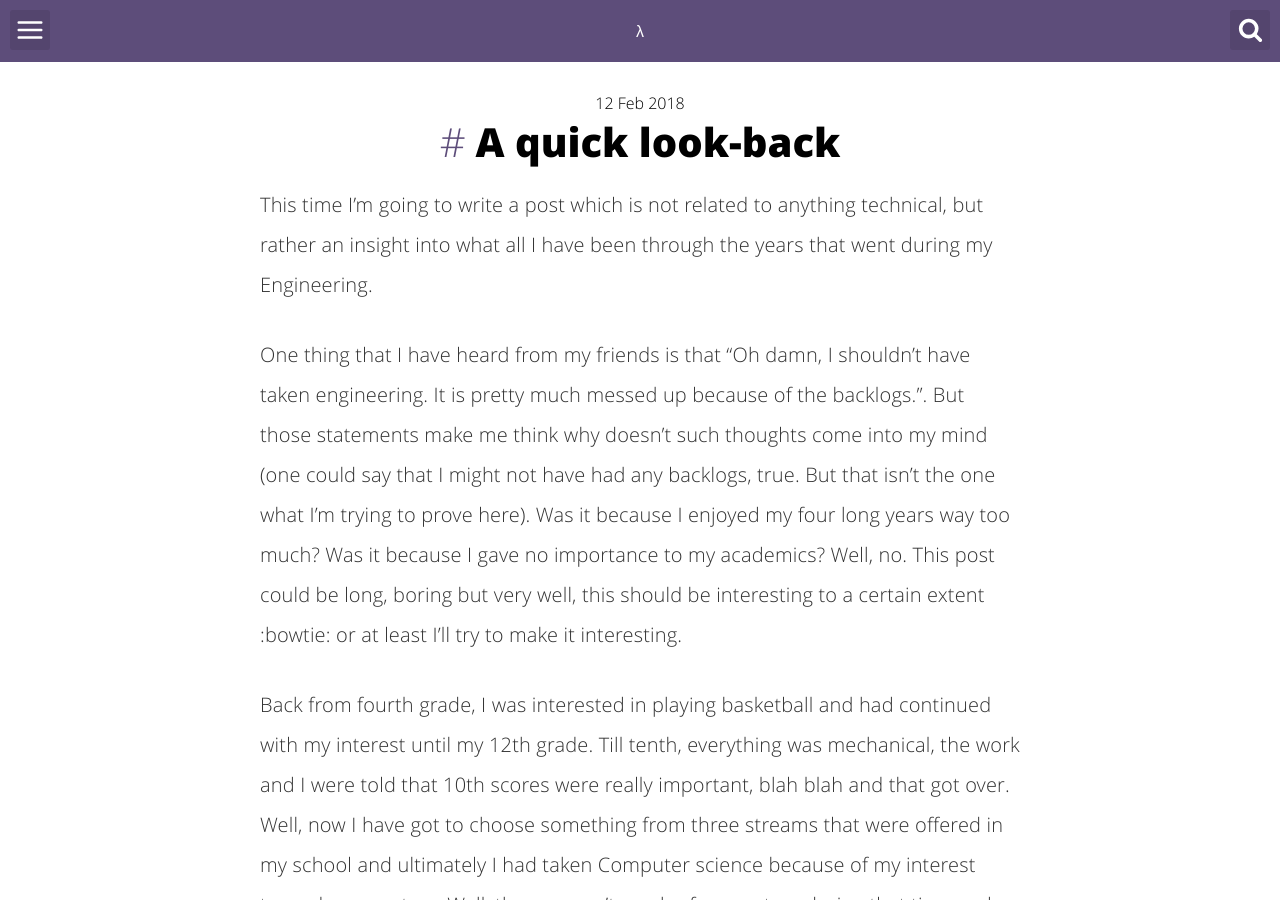
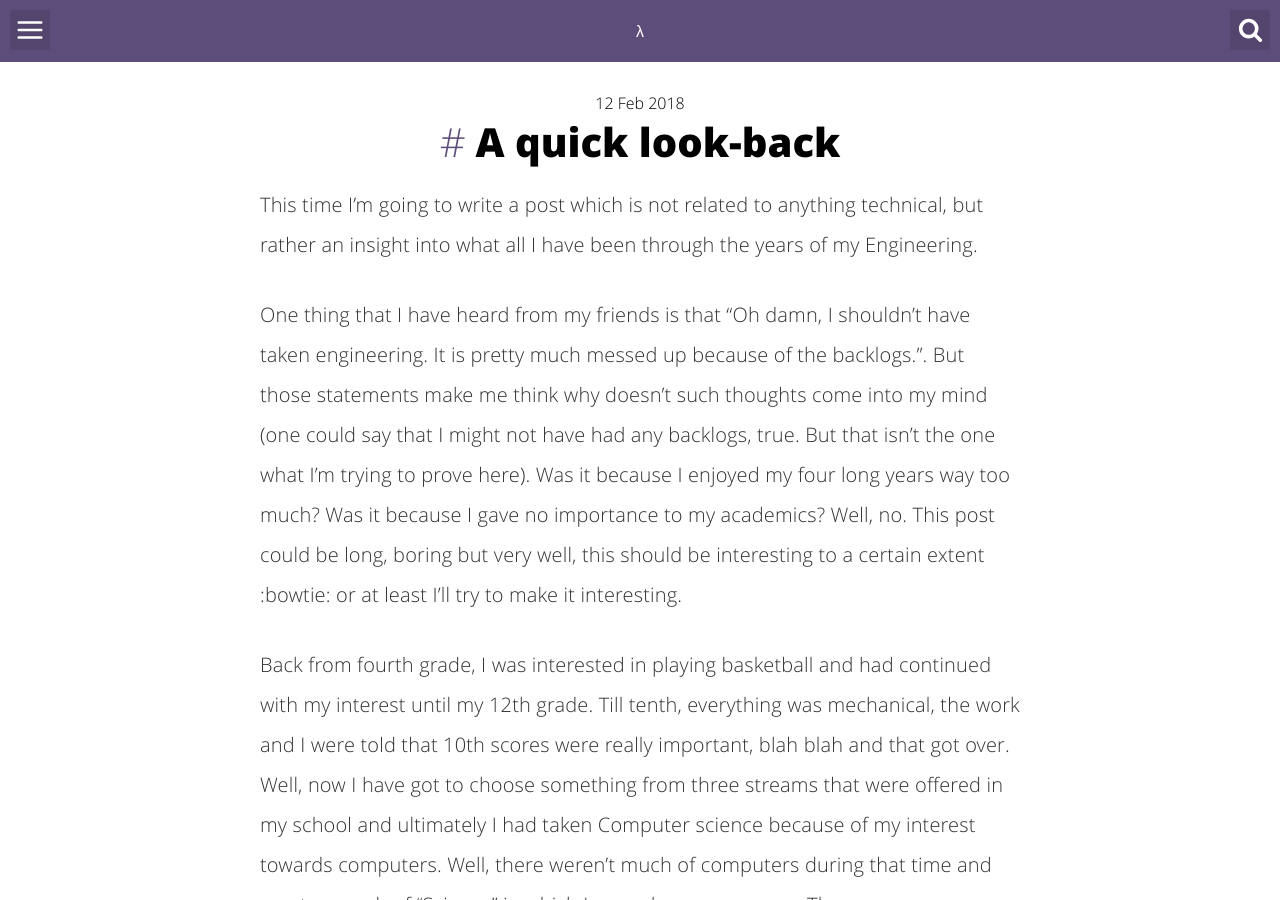
Before and after one commit to g0kkk/blog, a Jekyll site: the page built from _posts/2018-02-12-Contemplation.md, in a window 1280 px wide and 900 px high. Built offline with Jekyll 4.4.1, drawn with Linux system fonts in a browser that asks for light colours; emoji names are drawn with the system emoji font; comment, search, counter and statistics services are not loaded.

Commit message:
Minor update

```diff
--- a/_posts/2018-02-12-Contemplation.md
+++ b/_posts/2018-02-12-Contemplation.md
@@ -10,7 +10,7 @@ categories:
 -
 ---
 
-This time I'm going to write a post which is not related to anything technical, but rather an insight into what all I have been through the years that went during my Engineering.
+This time I'm going to write a post which is not related to anything technical, but rather an insight into what all I have been through the years of my Engineering.
 
 One thing that I have heard from my friends is that "Oh damn, I shouldn't have taken engineering. It is pretty much messed up because of the backlogs.". But those statements make me think why doesn't such thoughts come into my mind (one could say that I might not have had any backlogs, true. But that isn't the one what I'm trying to prove here). Was it because I enjoyed my four long years way too much? Was it because I gave no importance to my academics? Well, no. This post could be long, boring but very well, this should be interesting to a certain extent :bowtie: or at least I'll try to make it interesting.
 
```
